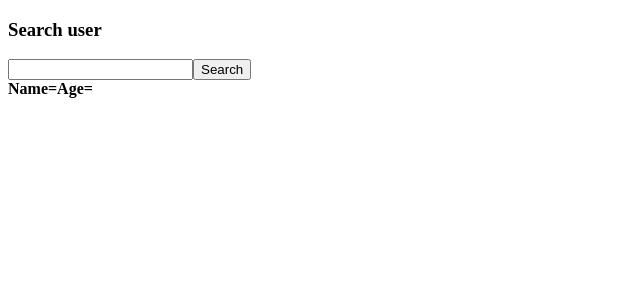
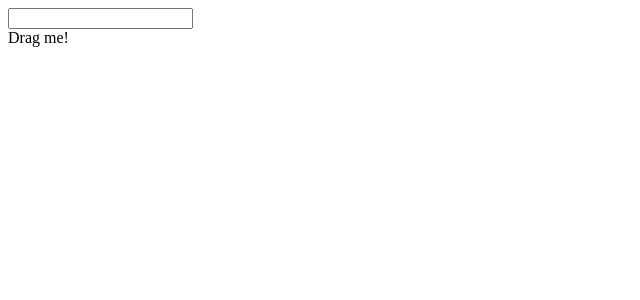
Before and after one commit to karankumarshreds/ReactTS, a React (Create React App) app: page / in a window 1280 px wide. Shown: the top 300 px of the page, without its empty margins (0-640 px from the left). Built offline with nearby package versions, Linux system fonts and the light colour scheme.

Commit message:
add event ex

```diff
--- /dev/null
+++ b/src/events/Event.tsx
@@ -0,0 +1,22 @@
+import React from 'react';
+
+const Event: React.FC = () => {
+  const onChange = (e: React.ChangeEvent<HTMLInputElement>) => {
+    console.log(e.target.value);
+  };
+
+  const onDragStart = (e: React.DragEvent<HTMLDivElement>) => {
+    console.log('I am being dragged!');
+  };
+
+  return (
+    <div>
+      <input onChange={(e) => onChange(e)} />
+      <div draggable onDragStart={(e) => onDragStart(e)}>
+        Drag me!
+      </div>
+    </div>
+  );
+};
+
+export default Event;
--- a/src/index.tsx
+++ b/src/index.tsx
@@ -1,11 +1,12 @@
 import ReactDOM from 'react-dom';
 // import Todo from './state/Todo';
-import Search from './state/Search';
+// import Search from './state/Search';
+import Event from './events/Event';
 
 const App = () => {
   return (
     <div>
-      <Search />
+      <Event />
     </div>
   );
 };
```
